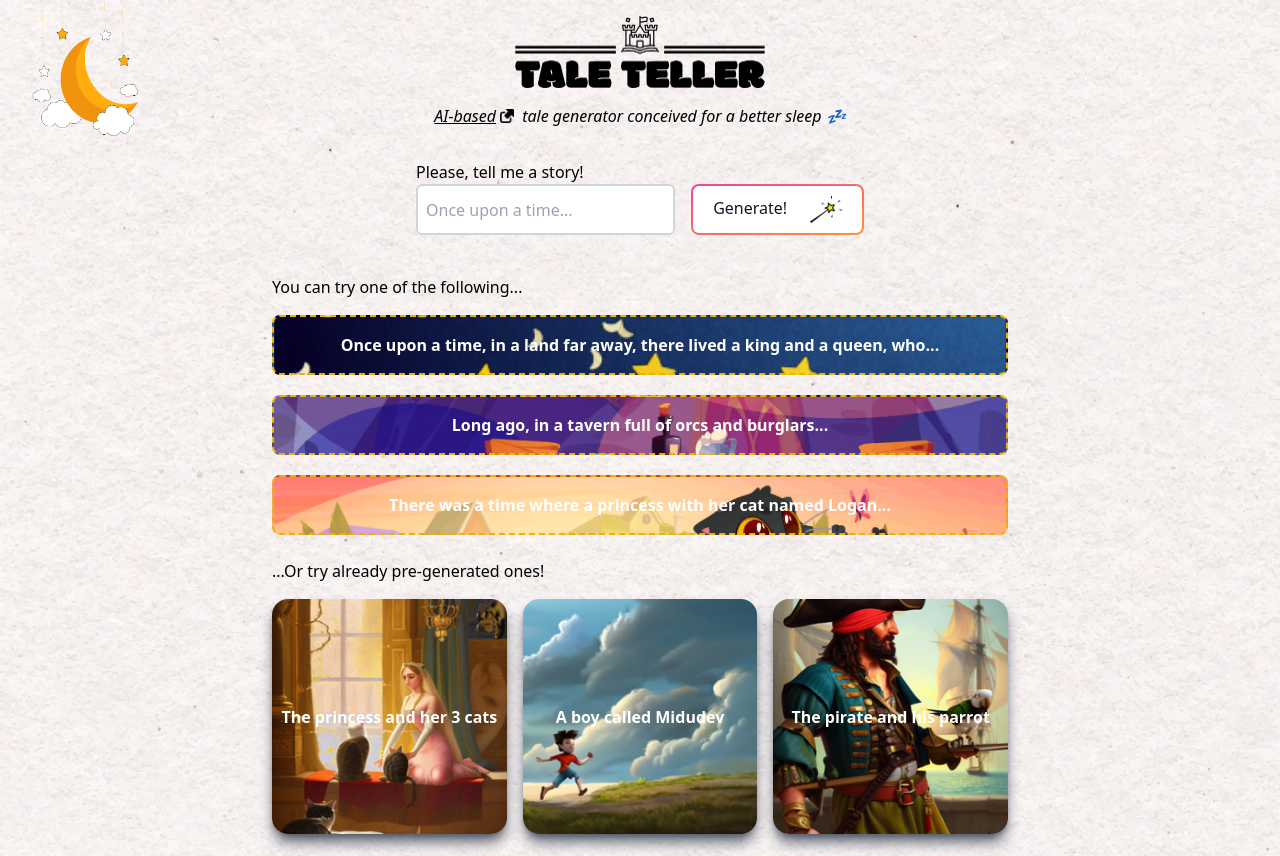
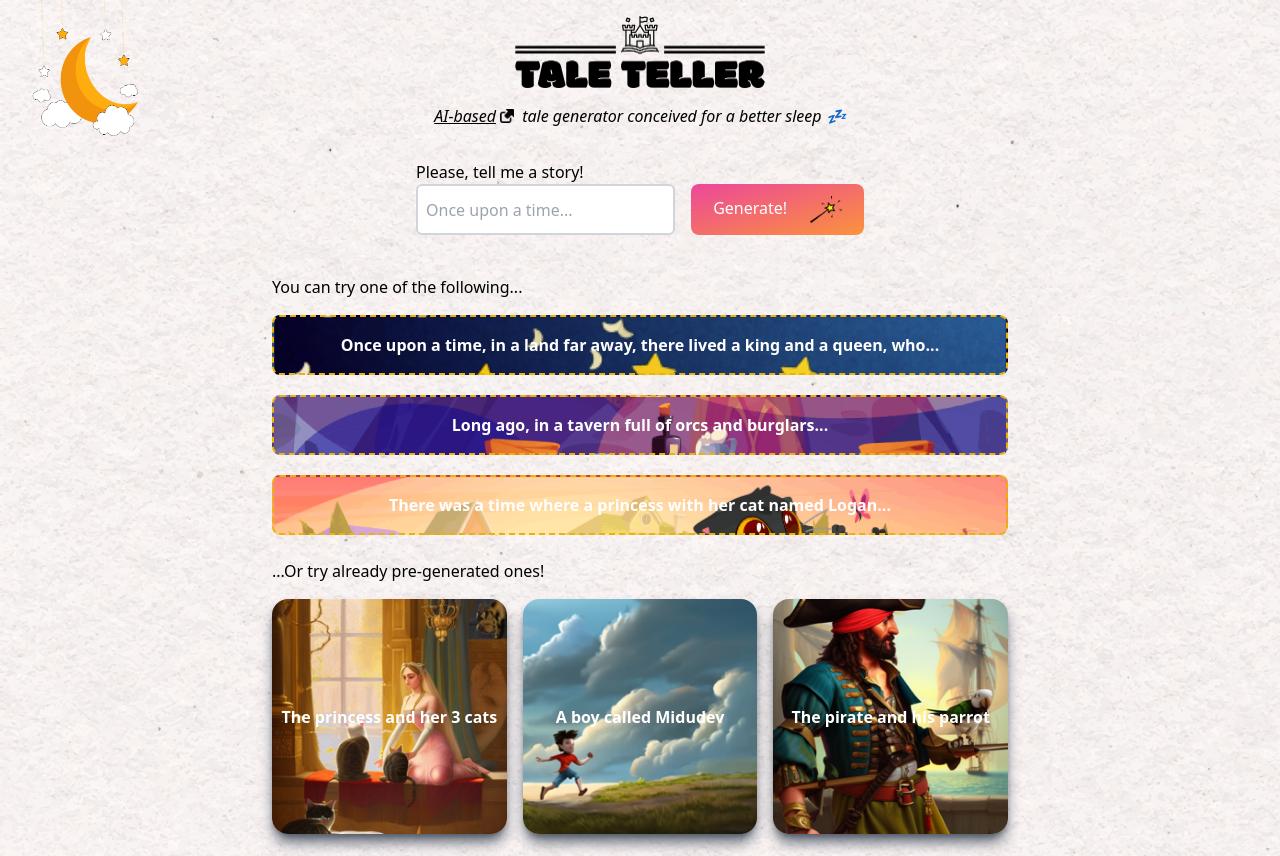
Before and after one commit to ivsantos/tale-teller, a Next.js app: page / in a window 1280 px wide. Built offline with nearby package versions, Linux system fonts and the light colour scheme.

Commit message:
style: :lipstick: Change spinner and generate styles

```diff
--- a/src/app/components/CoverSpinner/CoverSpinner.tsx
+++ b/src/app/components/CoverSpinner/CoverSpinner.tsx
@@ -1,11 +1,11 @@
 export default function CoverSpinner() {
   return (
-    <div className="mt-8 text-center">
+    <div className="grid gap-4 mt-8 text-center">
       <span>Loading tale cover...</span>
       <div role="status">
         <svg
           aria-hidden="true"
-          className="animate-spin dark:text-gray-600 fill-blue-600 inline w-8 h-8 mr-2 text-gray-200"
+          className="animate-spin dark:text-gray-600 fill-black inline w-8 h-8 mr-2 text-white"
           viewBox="0 0 100 101"
           fill="none"
           xmlns="http://www.w3.org/2000/svg"
--- a/src/app/components/Form/Form.tsx
+++ b/src/app/components/Form/Form.tsx
@@ -36,9 +36,9 @@ export default function Form({
         />
         <button
           type="submit"
-          className="gap-2 relative inline-flex items-center justify-center p-0.5 font-medium text-gray-900 rounded-lg group bg-gradient-to-br from-pink-500 to-orange-400 group-hover:from-pink-500 group-hover:to-orange-400 hover:text-white dark:text-white focus:ring-4 focus:outline-none focus:ring-pink-200 dark:focus:ring-pink-800"
+          className="gap-2 relative inline-flex items-center justify-center p-0.5 font-medium text-white rounded-lg group bg-gradient-to-br from-pink-500 to-orange-400 dark:text-white focus:ring-4 focus:outline-none focus:ring-pink-200 dark:focus:ring-pink-800 active:scale-105"
         >
-          <span className="relative px-5 py-2.5 transition-all ease-in duration-75 bg-white dark:bg-gray-900 rounded-md group-hover:bg-opacity-0 w-full flex justify-between">
+          <span className="relative px-5 py-2.5 transition-all ease-in duration-75 bg-white dark:bg-gray-900 rounded-md bg-opacity-0 w-full flex justify-between">
             {loading ? <span>Loading...</span> : <span>Generate!</span>}
             <Image
               className={`${loading ? 'animate-wandwave' : ''}`}
```
